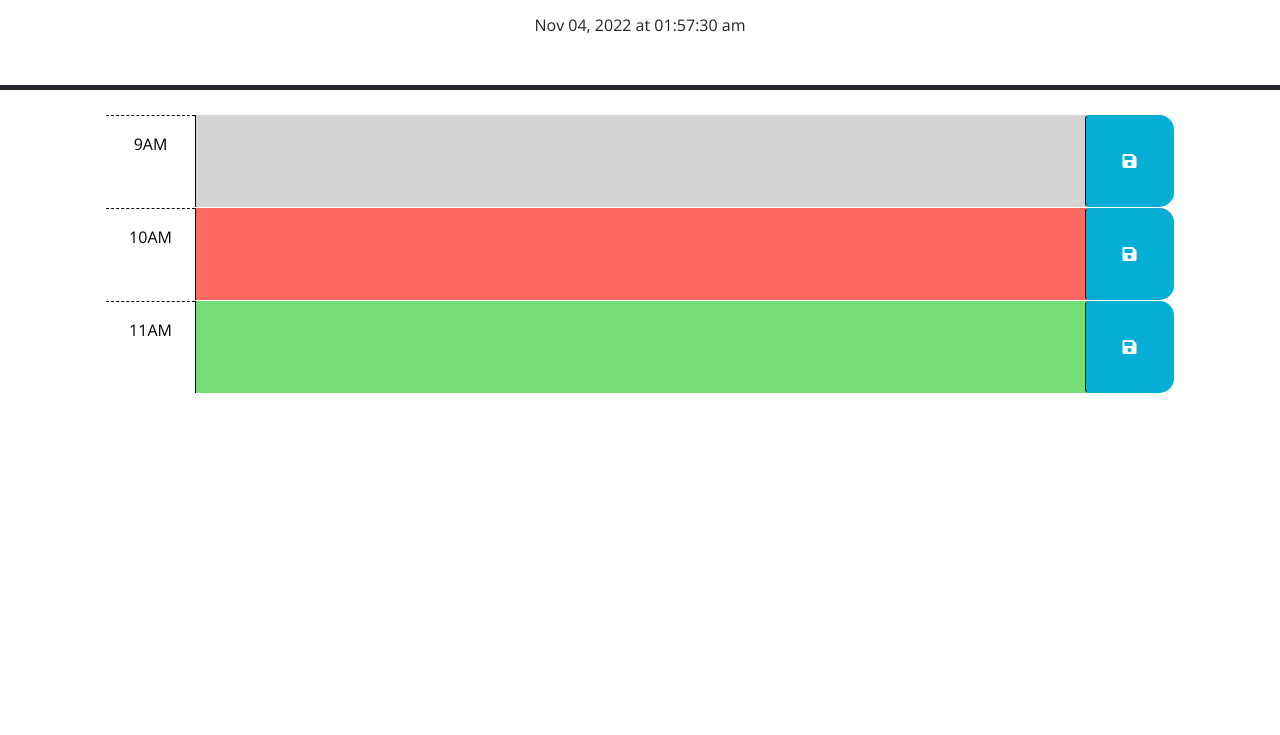
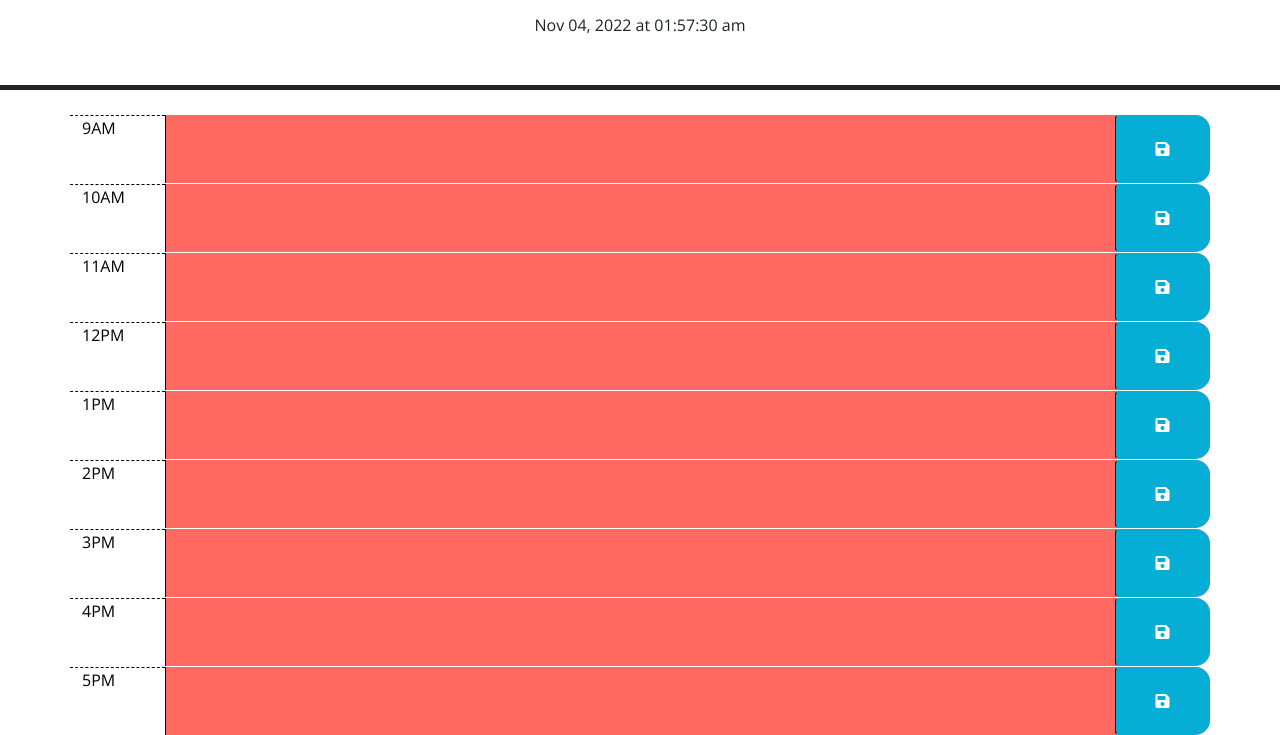
Before and after one commit to ADeekollu/workday-planner, a plain HTML site: page index.html in a window 1280 px wide. Shown: the part 166-901 px from the top of the page. Before the commit the page ends 800 px from the top, so only its background shows below. Drawn offline with nearby package versions, Linux system fonts and the light colour scheme.

Commit message:
finished html

```diff
--- a/index.html
+++ b/index.html
@@ -23,49 +23,95 @@
   </head>
 
   <body>
+    <!-- added time display -->
     <header class="p-5 mb-4 border-5 border-bottom border-dark text-center">
       <h1 class="display-3">Work Day Scheduler</h1>
       <p class="lead">A simple calendar app for scheduling your work day</p>
       <p id="currentDay" class="lead"></p>
       <span id="timeDisplay"></span>
     </header>
-    <div class="container-lg px-5">
-      <!-- Use class for "past", "present", and "future" to apply styles to the
-        time-block divs accordingly. The javascript will need to do this by
-        adding/removing these classes on each div by comparing the hour in the
-        id to the current hour. The html provided below is meant to be an example
-        demonstrating how the css provided can be leveraged to create the
-        desired layout and colors. The html below should be removed or updated
-        in the finished product. Remember to delete this comment once the
-        code is implemented.
-        -->
 
-      <!-- Example of a past time block. The "past" class adds a gray background color. -->
-      <div id="hour-9" class="row time-block past">
-        <div class="col-2 col-md-1 hour text-center py-3">9AM</div>
-        <textarea class="col-8 col-md-10 description" rows="3"> </textarea>
-        <button class="btn saveBtn col-2 col-md-1" aria-label="save">
-          <i class="fas fa-save" aria-hidden="true"></i>
+    <div class="container">
+
+
+      <div id="hour9" class="row time-block present">
+        <div class="col-md-1 hour">9AM</div>
+        <textarea class="col-md-10 description"></textarea>
+        <button class="btn saveBtn col-md-1">
+          <i class="fas fa-save"></i>
         </button>
       </div>
 
-      <!-- Example of a a present time block. The "present" class adds a red background color. -->
-      <div id="hour-10" class="row time-block present">
-        <div class="col-2 col-md-1 hour text-center py-3">10AM</div>
-        <textarea class="col-8 col-md-10 description" rows="3"> </textarea>
-        <button class="btn saveBtn col-2 col-md-1" aria-label="save">
-          <i class="fas fa-save" aria-hidden="true"></i>
+
+
+      <div id="hour10" class="row time-block present">
+        <div class="col-md-1 hour">10AM</div>
+        <textarea class="col-md-10 description"></textarea>
+        <button class="btn saveBtn col-md-1">
+          <i class="fas fa-save"></i>
         </button>
       </div>
 
-      <!-- Example of a future time block. The "future" class adds a green background color. -->
-      <div id="hour-11" class="row time-block future">
-        <div class="col-2 col-md-1 hour text-center py-3">11AM</div>
-        <textarea class="col-8 col-md-10 description" rows="3"> </textarea>
-        <button class="btn saveBtn col-2 col-md-1" aria-label="save">
-          <i class="fas fa-save" aria-hidden="true"></i>
+      <div id="hour11" class="row time-block present">
+        <div class="col-md-1 hour">11AM</div>
+        <textarea class="col-md-10 description"></textarea>
+        <button class="btn saveBtn col-md-1">
+          <i class="fas fa-save"></i>
         </button>
       </div>
+
+      <div id="hour12" class="row time-block present">
+        <div class="col-md-1 hour">12PM</div>
+        <textarea class="col-md-10 description"></textarea>
+        <button class="btn saveBtn col-md-1">
+          <i class="fas fa-save"></i>
+        </button>
+      </div>
+
+      <div id="hour13" class="row time-block present">
+        <div class="col-md-1 hour">1PM</div>
+        <textarea class="col-md-10 description"></textarea>
+        <button class="btn saveBtn col-md-1">
+          <i class="fas fa-save"></i>
+        </button>
+      </div>
+
+      <div id="hour14" class="row time-block present">
+        <div class="col-md-1 hour">2PM</div>
+        <textarea class="col-md-10 description"></textarea>
+        <button class="btn saveBtn col-md-1">
+          <i class="fas fa-save"></i>
+        </button>
+      </div>
+
+      <div id="hour15" class="row time-block present">
+        <div class="col-md-1 hour">3PM</div>
+        <textarea class="col-md-10 description"></textarea>
+        <button class="btn saveBtn col-md-1">
+          <i class="fas fa-save"></i>
+        </button>
+      </div>
+
+      <div id="hour16" class="row time-block present">
+        <div class="col-md-1 hour">4PM</div>
+        <textarea class="col-md-10 description"></textarea>
+        <button class="btn saveBtn col-md-1">
+          <i class="fas fa-save"></i>
+        </button>
+      </div>
+
+      <div id="hour17" class="row time-block present">
+        <div class="col-md-1 hour">5PM</div>
+        <textarea class="col-md-10 description"></textarea>
+        <button class="btn saveBtn col-md-1">
+          <i class="fas fa-save"></i>
+        </button>
+      </div>
+
+    </div>
+
+
+
 
     <script src="https://code.jquery.com/jquery-3.4.1.min.js"></script>
     <script
```
